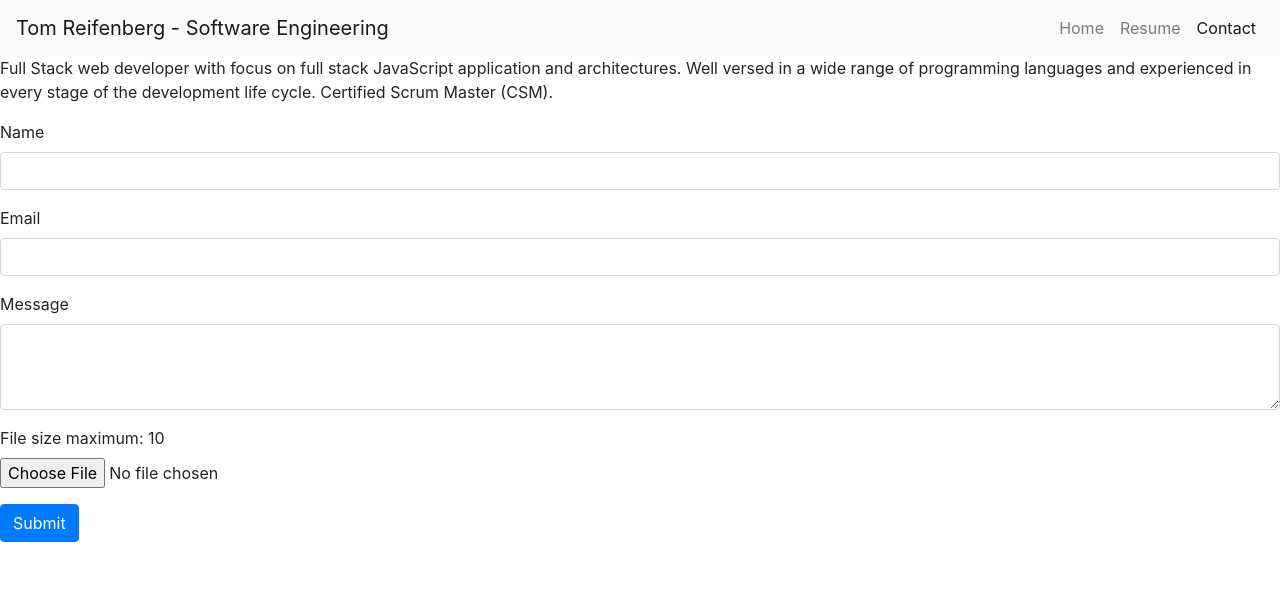
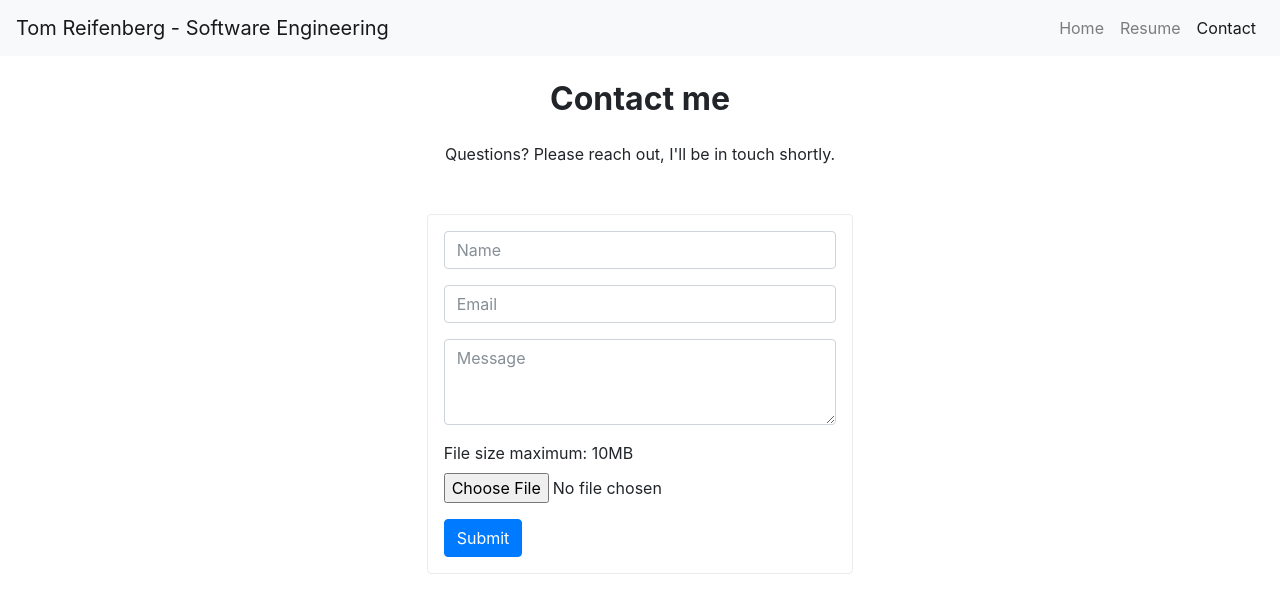
Before and after one commit to tomreifenberg/bootstrap, a plain HTML site: page contact.html in a window 1280 px wide. Drawn offline with nearby package versions, Linux system fonts and the light colour scheme.

Commit message:
Updated Index and Contact

```diff
--- a/contact.html
+++ b/contact.html
@@ -4,7 +4,7 @@
         <meta charset="UTF-8">
         <meta name="viewport" content="width=device-width, initial-scale=1.0">
         <meta name="description" content="Tom Reifenberg page">
-        <meta name="keywords" content="full stack, web developer, full stack web developer">
+        <!-- <meta name="keywords" content="full stack, web developer, full stack web developer"> -->
         <link rel="apple-touch-icon" sizes="180x180" href="/apple-touch-icon.png">
         <link rel="icon" type="image/png" sizes="32x32" href="/favicon-32x32.png">
         <link rel="icon" type="image/png" sizes="16x16" href="/favicon-16x16.png">
@@ -36,35 +36,34 @@
         </div>
       </nav>
 
-      <p>Full Stack web developer with focus on full stack JavaScript application and architectures. Well versed in a wide range of programming languages and experienced in every stage of the development life cycle. Certified Scrum Master (CSM).</p>
+      <!-- <p>Full Stack web developer with focus on full stack JavaScript application and architectures. Well versed in a wide range of programming languages and experienced in every stage of the development life cycle. Certified Scrum Master (CSM).</p> -->
 
 
-
-      <form action="https://formspree.io/reifenberg.57@gmail.com" method="POST">
+      <section>
+        <!--Section heading-->
+        <h2 class="h1-responsive font-weight-bold text-center my-4">Contact me</h2>
+        <!--Section description-->
+        <p class="text-center w-responsive mx-auto mb-1">Questions? Please reach out, I'll be in touch shortly.</p>
+      </section>
+      <section>
+        <form action="https://formspree.io/reifenberg.57@gmail.com" method="POST" class=" col-md-4 col-md-offset-4 mx-auto m-5 p-3 border rounded">
           <div class="form-group">
-          <label for="exampleInputPassword1">Name</label>
-          <input type="text" class="form-control" id="name">
+            <input type="text" class="form-control col-md" id="name" placeholder="Name">
           </div>
           <div class="form-group">
-          <label for="exampleInputEmail1">Email</label>
-          <input type="email" class="form-control" id="exampleInputEmail1" aria-describedby="emailHelp">
-          <!-- <small id="emailHelp" class="form-text text-muted">We'll never share your email with anyone else.</small> -->
+            <input type="email" class="form-control col-md" aria-describedby="emailHelp" placeholder="Email">
           </div>
           <div class="form-group">
-          <label for="exampleFormControlTextarea1">Message</label>
-          <textarea class="form-control" id="exampleFormControlTextarea1" rows="3"></textarea>
+            <textarea class="form-control" rows="3" placeholder="Message"></textarea>
           </div>
-        <!-- <div class="form-group form-check">
-          <input type="checkbox" class="form-check-input" id="exampleCheck1">
-          <label class="form-check-label" for="exampleCheck1">Check me out</label>
-        </div> -->
             <div class="form-group">
-            <label for="exampleFormControlFile1">File size maximum: 10</label>
-            <input type="file" class="form-control-file" id="exampleFormControlFile1">
+              <label for="exampleFormControlFile1">File size maximum: 10MB</label>
+              <input type="file" class="form-control-file">
             </div>
           <button type="submit" value="send" class="btn btn-primary">Submit</button>
         </form>
 
+      </section>
 
         <!-- layout and content goes here-->
         <!-- <main>
--- a/resources/style.css
+++ b/resources/style.css
@@ -6,6 +6,11 @@
   width: 10rem;
 
 }
+
+section {
+  padding-bottom: 20px;
+}
+
 
 .navbar
 {
```
Also changed, not shown: index.html (+4 -4 lines), resume.html (+8 -17 lines). Lines whose indentation alone changed are shown as unchanged.
